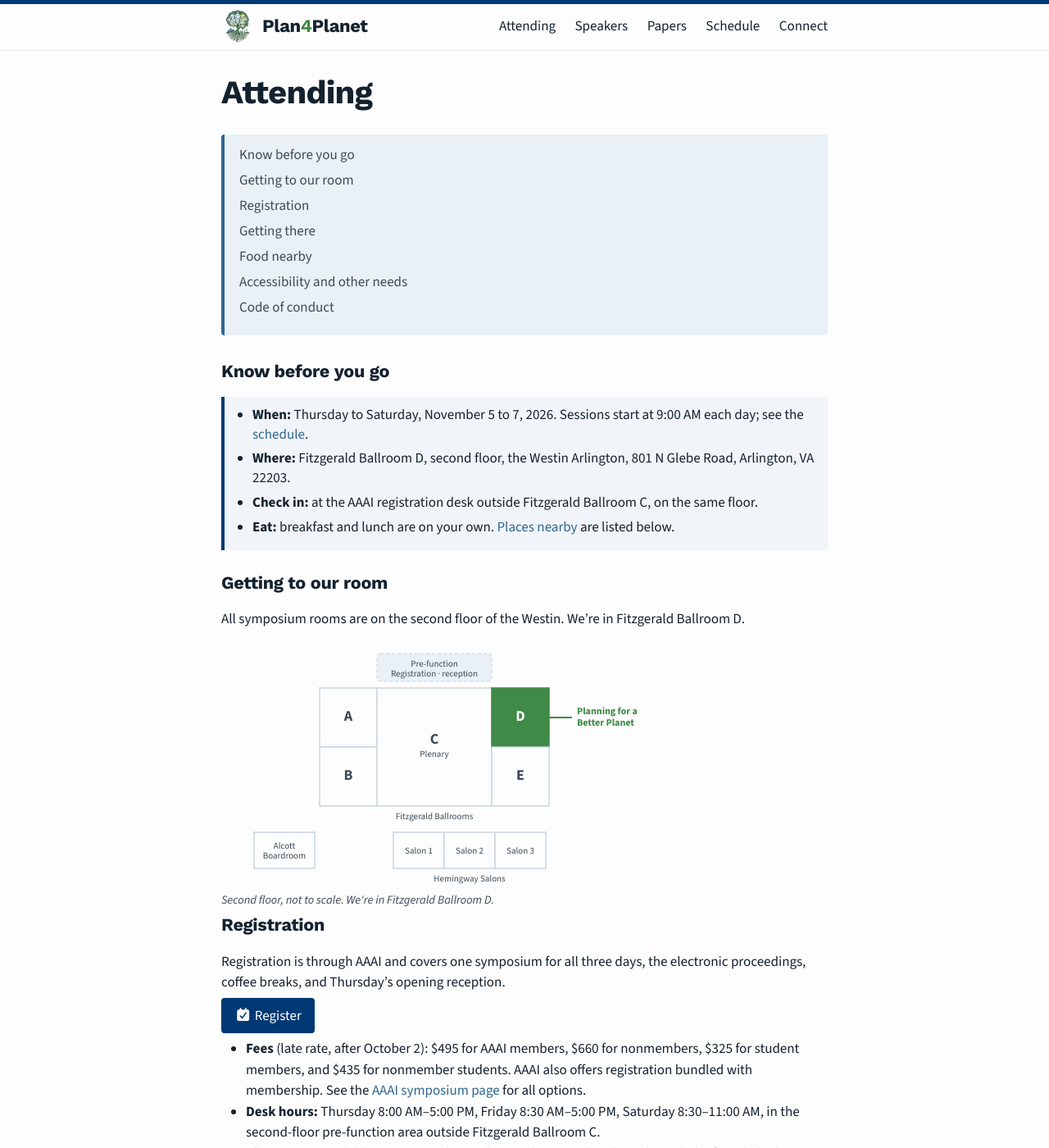
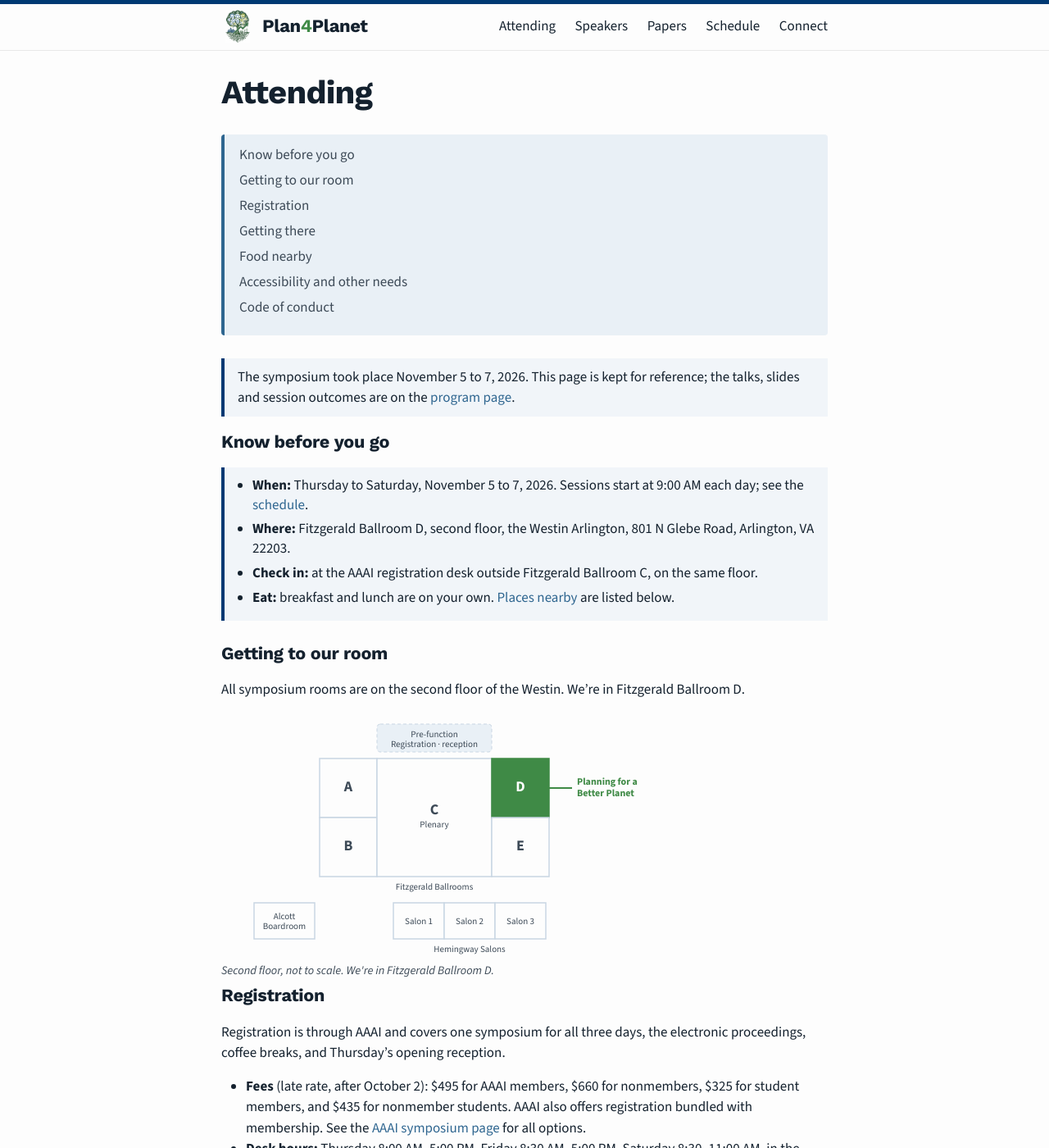
Before and after one commit to plan4planet/plan4planet.github.io, a Jekyll site: the page built from pages/attending.md, in a window 1280 px wide and 1400 px high. Shown: the whole window at 82% size. Built offline with Jekyll 4.4.1, drawn with Linux system fonts in a browser that asks for light colours; nearby versions of some CDN libraries.

Commit message:
content: attending page notes the symposium is over and drops the Register button

```diff
--- a/pages/attending.md
+++ b/pages/attending.md
@@ -5,6 +5,8 @@ permalink: /attending/
 toc: true
 description: "Practical details for Planning for a Better Planet, AAAI Fall Symposium 2026: our room at the Westin Arlington, registration, travel, and places to eat nearby in Ballston."
 ---
+
+<p class="callout">The symposium took place November 5 to 7, 2026. This page is kept for reference; the talks, slides and session outcomes are on the <a href="{{ '/schedule/' | relative_url }}">program page</a>.</p>
 
 ### Know before you go
 
@@ -60,8 +62,6 @@ All symposium rooms are on the second floor of the Westin. We're in Fitzgerald B
 ### Registration
 
 Registration is through AAAI and covers one symposium for all three days, the electronic proceedings, coffee breaks, and Thursday's opening reception.
-
-<p><a class="btn btn-brand" href="https://aaai.getregistered.net/2026-fall-symposium/register"><i class="fa-solid fa-calendar-check" aria-hidden="true"></i> Register</a></p>
 
 - **Fees** (late rate, after October 2): $495 for AAAI members, $660 for nonmembers, $325 for student members, and $435 for nonmember students. AAAI also offers registration bundled with membership. See the [AAAI symposium page](https://aaai.org/conference/fall-symposia/2026-fall-symposium-series-2/) for all options.
 - **Desk hours:** Thursday 8:00 AM–5:00 PM, Friday 8:30 AM–5:00 PM, Saturday 8:30–11:00 AM, in the second-floor pre-function area outside Fitzgerald Ballroom C.
```
